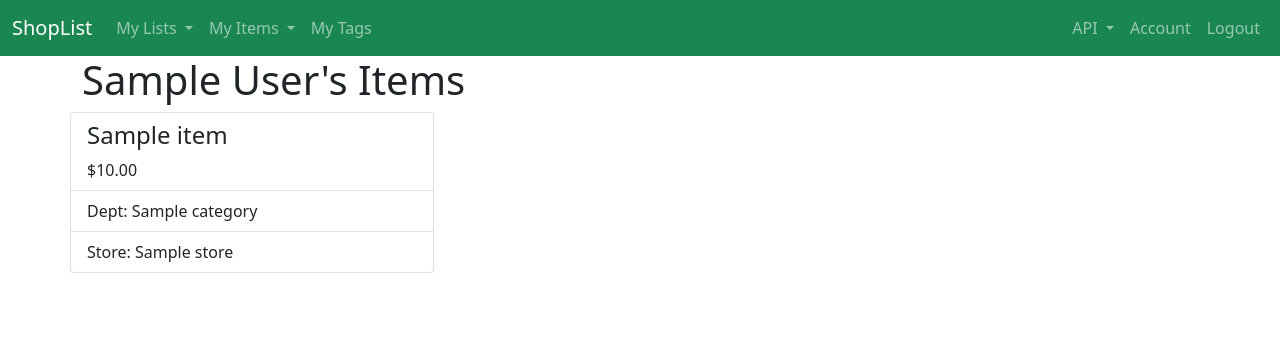
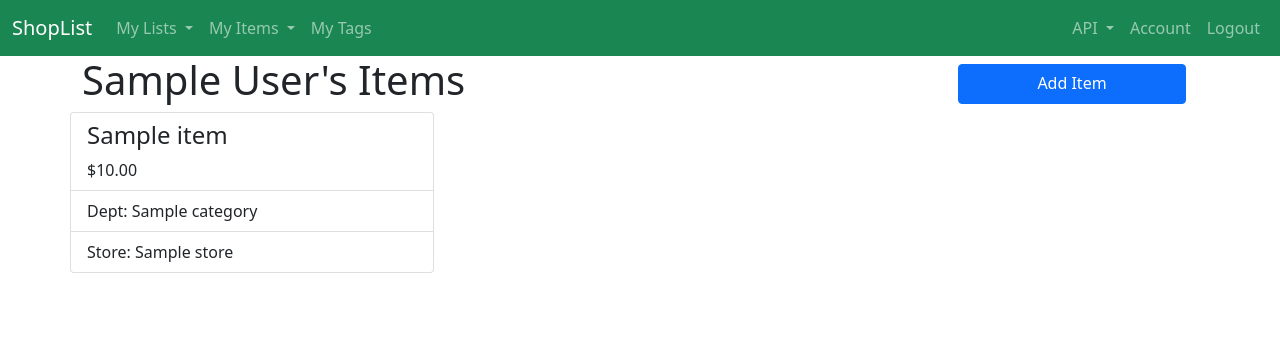
Before and after one commit to j-prt/shoplist-api, a Django app: page /my_items/ in a window 1280 px wide. Shown: the top 356 px of the page. Run offline with Django 3.2, Linux system fonts and the light colour scheme; a user stored in the database is signed in; tables that the repository leaves empty hold one stand-in row (values such as "Sample post"); parts of the project's set-up code (start-up, migrations or seed data) failed here and were passed over; some libraries are stand-ins or nearby versions.

Commit message:
Add item creation page

```diff
--- a/app/core/models.py
+++ b/app/core/models.py
@@ -103,6 +103,9 @@ class Item(models.Model):
     def __str__(self):
         return self.name
 
+    def get_absolute_url(self):
+        return reverse('user_items')
+
 
 class Category(models.Model):
     """Item category object."""
--- a/app/frontend/forms.py
+++ b/app/frontend/forms.py
@@ -29,8 +29,8 @@ class UserCreateForm(UserCreationForm):
         self.fields['email'].widget.attrs['autofocus'] = False
         self.fields['display_name'].widget.attrs['autofocus'] = True
 
+
 class ListCreateForm(forms.ModelForm):
-    # items = forms.ModelMultipleChoiceField(models.Item.objects.all())
     class Meta:
         model = models.ShopList
         fields = ('title', 'items')
--- a/app/frontend/templates/base.html
+++ b/app/frontend/templates/base.html
@@ -11,7 +11,6 @@
   <link rel="stylesheet" href="https://cdnjs.cloudflare.com/ajax/libs/bootstrap-select/1.14.0-beta2/css/bootstrap-select.min.css">
 </head>
 <body>
-  {% comment %} <nav class="navbar navbar-expand-lg sticky-top navbar-dark" style="background-color: #6CB034;"> {% endcomment %}
   <nav class="navbar navbar-expand-sm sticky-top navbar-dark" style="background-color: #1a8753;">
     <div class="container-fluid">
       <a class="navbar-brand abs" href="{% url 'index' %}">ShopList</a>
@@ -34,8 +33,8 @@
               My Items
             </a>
             <ul class="dropdown-menu" aria-labelledby="navbarDropdown">
-              <li><a class="dropdown-item" href="#">View All</a></li>
-              <li><a class="dropdown-item" href="#">Add New Item</a></li>
+              <li><a class="dropdown-item" href="{% url 'user_items' %}">View All</a></li>
+              <li><a class="dropdown-item" href="{% url 'new_item' %}">Add New Item</a></li>
             </ul>
           </li>
           <li class="nav-item">
--- a/app/frontend/templates/user_items.html
+++ b/app/frontend/templates/user_items.html
@@ -1,17 +1,23 @@
 {% extends 'base.html' %}
 
 {% block body %}
+<div class="row">
+  {% if user.display_name %}
+  <h1 class="col">{{ user.display_name }}'s Items</h1>
+  <a href="{% url 'new_item' %}" style="max-width: 20%;" class="btn btn-primary col mb-2 mt-2 me-4" >Add Item</a>
+  {% else %}
+  <h1>My Items</h1>
+  {% endif %}
 
-{% if user.display_name %}
-<h1>{{ user.display_name }}'s Items</h1>
-{% else %}
-<h1>My Items</h1>
-{% endif %}
+</div>
+
+
+
 
 {# Cycle tags are being used here to define the 3-column row structure #}
 {% for item in item_list %}
 
-  {% cycle '<div class="row">' '' '' as new_row silent %}
+  {% cycle '<div class="row mb-2">' '' '' as new_row silent %}
   {% cycle '' '' '</div>' as new_row_close silent %}
 
     {{ new_row }}
--- a/app/frontend/urls.py
+++ b/app/frontend/urls.py
@@ -17,4 +17,5 @@ urlpatterns = [
     path('list/<pk>/<slug>', views.UserListsDetailView.as_view(), name='lists_detail'),
     path('new/', views.ListCreateView.as_view(), name='new_list'),
     path('my_items/', views.UserItemsView.as_view(), name='user_items'),
+    path('new_item/', views.ItemCreateView.as_view(), name='new_item'),
 ]
--- a/app/frontend/views.py
+++ b/app/frontend/views.py
@@ -56,3 +56,21 @@ class UserItemsView(LoginRequiredMixin, generic.ListView):
     model = models.Item
     template_name = 'user_items.html'
     ordering = ['name']
+
+
+class ItemCreateView(LoginRequiredMixin, generic.CreateView):
+    model = models.Item
+    template_name = 'new_item.html'
+    fields = ('name', 'price', 'category', 'store')
+
+    def get_form(self, form_class=None):
+        form = super().get_form(form_class)
+        form.fields['name'].label = 'Item name'
+        form.fields['category'].label = 'Department'
+        return form
+
+    def form_valid(self, form):
+        self.object = form.save(commit=False)
+        self.object.user = self.request.user
+        self.object.save()
+        return super().form_valid(form)
```
Also changed, not shown: app/frontend/templates/lists_detail.html (+10 -5 lines), app/frontend/templates/new_item.html (added, +12 -0 lines).
